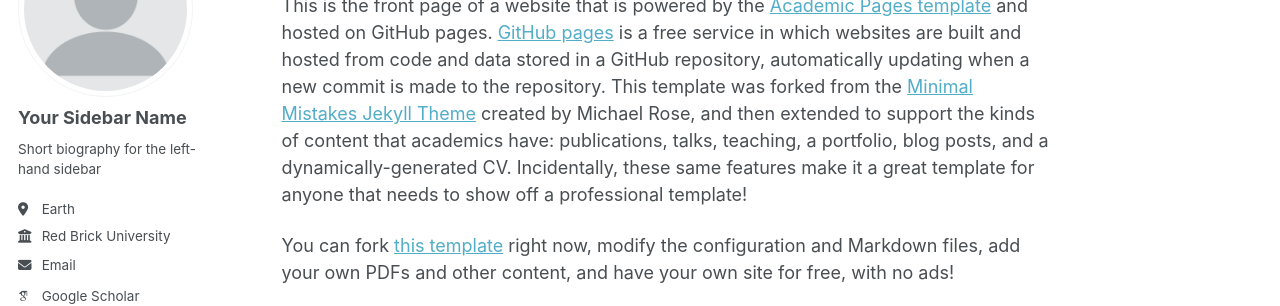
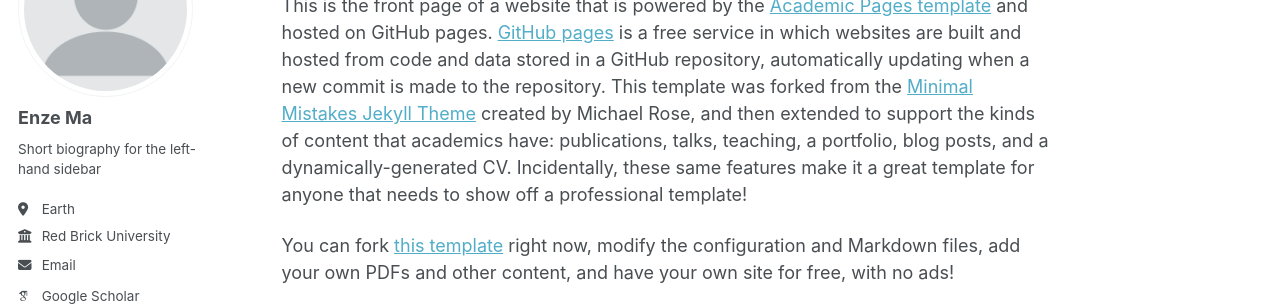
Before and after one commit to sora1998/sora1998.github.io, a Jekyll site: the page built from _pages/about.md, in a window 1280 px wide. Shown: the part 177-483 px from the top of the page. Built offline with Jekyll 4.4.1, drawn with Linux system fonts in a browser that asks for light colours; some web fonts are replaced; a script that is not in the unit is left out.

Commit message:
Update _config.yml

```diff
--- a/_config.yml
+++ b/_config.yml
@@ -24,7 +24,7 @@ repository               : "sora1998/sora1998.github.io"
 author:
   # Biographic information
   avatar           : "profile.png"
-  name             : "Your Sidebar Name"
+  name             : "Enze Ma"
   pronouns         : # example: "she/her"
   bio              : "Short biography for the left-hand sidebar"
   location         : "Earth"
```
